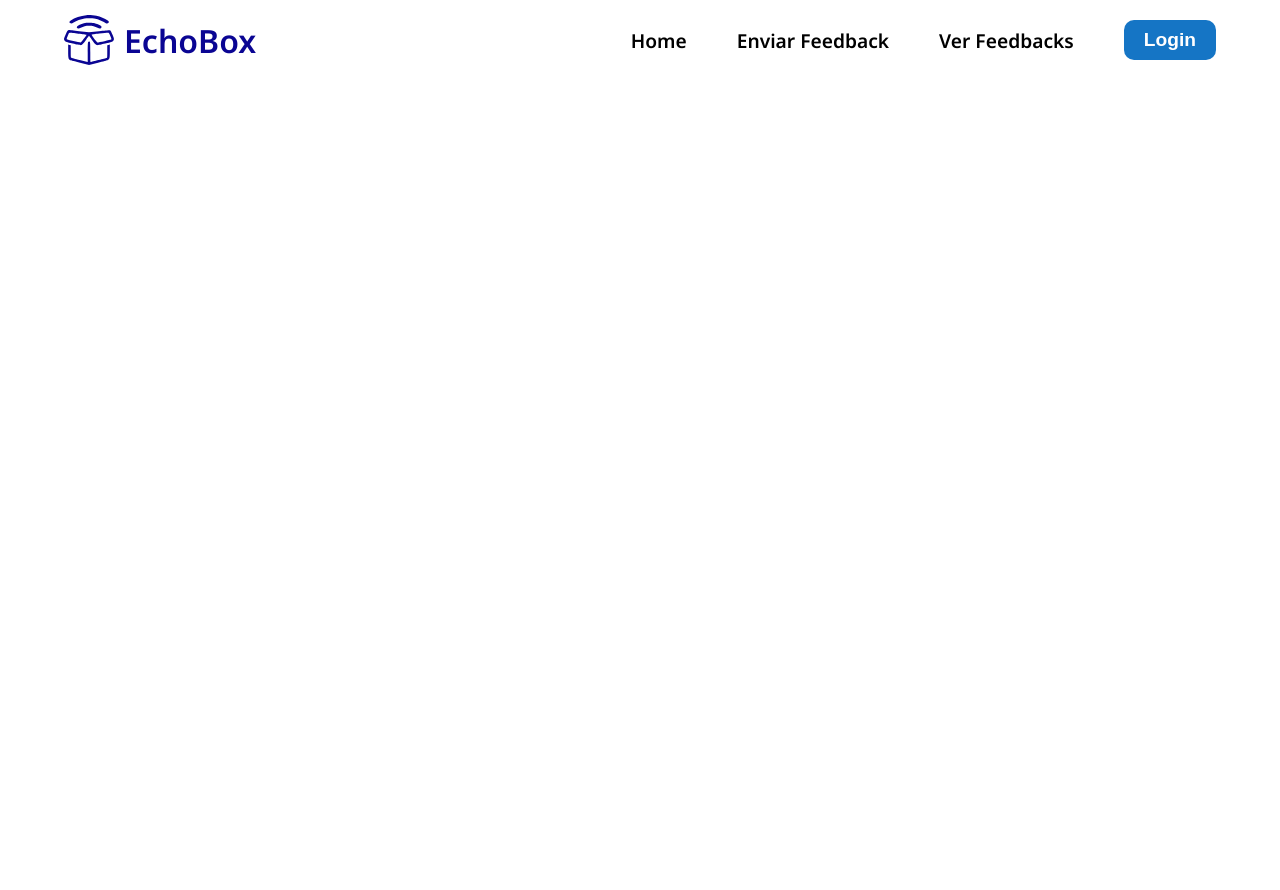
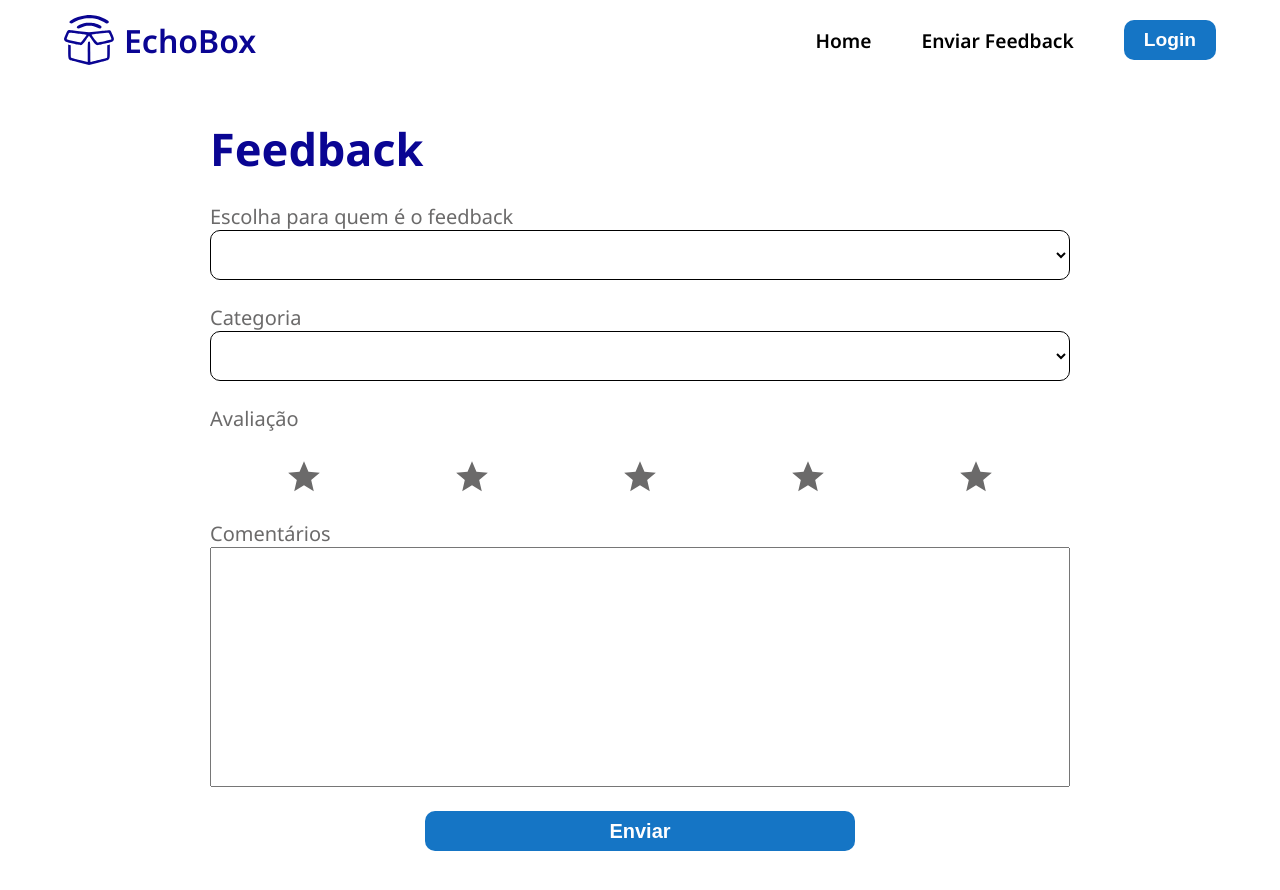
Before and after one commit to livrosembach/EchoBox, a React (Create React App) app in the folder framework/: page /send_feedback in a window 1280 px wide. Before the commit the page ends 800 px from the top, so only its background shows below. Built offline with nearby package versions, Linux system fonts and the light colour scheme.

Commit message:
add send feedback page and fix the css imports

```diff
--- a/framework/src/App.tsx
+++ b/framework/src/App.tsx
@@ -4,7 +4,8 @@ import Header from './components/Header';
 import LandingPage from './components/LandingPage';
 import Login from './components/Login';
 import Register from './components/Register';
-import Home from './components/Home'
+import Home from './components/Home';
+import SendFeedback from './components/SendFeedbacks';
 import './css/App.css';
 
 function App() {
@@ -17,6 +18,7 @@ function App() {
           <Route path="/login" element={<Login />} />
           <Route path="/register" element={<Register />} />
           <Route path="/home" element={<Home />} />
+          <Route path="/send_feedback" element={<SendFeedback />} />
         </Routes>
       </div>
     </Router>
--- a/framework/src/components/Header.tsx
+++ b/framework/src/components/Header.tsx
@@ -1,5 +1,6 @@
 import React from "react";
 import logo from '../assets/logo.svg';
+import '../css/Header.css';
 
 const Header: React.FC<{}> = ({}) => {
         return (
@@ -11,8 +12,7 @@ const Header: React.FC<{}> = ({}) => {
             <nav>
                 <ul>
                     <li><a href="/home">Home</a></li>
-                    <li><a href="#about">Enviar Feedback</a></li>
-                    <li><a href="#services">Ver Feedbacks</a></li>
+                    <li><a href="/send_feedback">Enviar Feedback</a></li>
                     <li><button className="login-button" onClick={() => { window.location.href = '/login'; }}>Login</button></li>
                 </ul>
             </nav>
--- a/framework/src/components/Home.tsx
+++ b/framework/src/components/Home.tsx
@@ -1,4 +1,5 @@
 import React from "react";
+import '../css/Home.css';
 
 const Home: React.FC<{}> = ({}) => {
 
--- a/framework/src/components/LandingPage.tsx
+++ b/framework/src/components/LandingPage.tsx
@@ -1,5 +1,6 @@
 import React from "react";
 import startPeople from "../assets/startPeople.png";
+import '../css/LandingPage.css';
 
 const LandingPage: React.FC<{}> = ({}) => {
     return (
--- a/framework/src/components/Login.tsx
+++ b/framework/src/components/Login.tsx
@@ -1,4 +1,5 @@
 import React from "react";
+import '../css/Login.css';
 
 const Login: React.FC<{}> = ({}) => {
     return (
--- a/framework/src/components/Register.tsx
+++ b/framework/src/components/Register.tsx
@@ -1,4 +1,5 @@
 import React from "react";
+import '../css/Login.css';
 
 const Register: React.FC<{}> = ({}) => {
     return (
--- /dev/null
+++ b/framework/src/components/SendFeedbacks.tsx
@@ -0,0 +1,49 @@
+import React from "react";
+import {ReactComponent as Star} from "../assets/star.svg"
+import '../css/SendFeedbacks.css';
+
+const SendFeedback: React.FC<{}> = ({}) => {
+
+    return (
+        <div className="send-container">
+            <div className="form-container">
+            <div className="title">Feedback</div>
+                <form action="">
+                    <div className="form-group-feedback">
+                        <label htmlFor="chose">Escolha para quem é o feedback</label>
+                        <select name="chose" id="chose">
+                            <option value="1"></option>
+                            <option value="2">fulano</option>
+                            <option value="3">ciclano</option>
+                        </select>
+                    </div>
+                    <div className="form-group-feedback">
+                        <label htmlFor="category">Categoria</label>
+                        <select name="category" id="category">
+                            <option value="1"></option>
+                            <option value="2">Entretenimento</option>
+                            <option value="3">Educação</option>
+                        </select>
+                    </div>
+                    <div className="form-group-feedback">
+                        <label htmlFor="stars-group">Avaliação</label>
+                        <div className="stars-group">
+                            <Star className="star" />
+                            <Star className="star" />
+                            <Star className="star" />
+                            <Star className="star" />
+                            <Star className="star" />
+                        </div>
+                    </div>
+                    <div className="form-group-feedback">
+                        <label htmlFor="comments">Comentários</label>
+                        <textarea name="comments" id="comments"></textarea>
+                    </div>
+                    <button className="btn-feedback">Enviar</button>
+                </form>
+            </div>
+        </div>
+    );
+};
+
+export default SendFeedback;
--- a/framework/src/css/App.css
+++ b/framework/src/css/App.css
@@ -1,8 +1,4 @@
 @import url('https://fonts.googleapis.com/css2?family=Noto+Sans:ital,wght@0,100..900;1,100..900&display=swap');
-@import url('Header.css');
-@import url('LandingPage.css');
-@import url('Login.css');
-@import url('Home.css');
 
 body{
     margin: 0;
--- /dev/null
+++ b/framework/src/css/SendFeedbacks.css
@@ -0,0 +1,71 @@
+
+.send-container {
+    display: flex;
+    align-items: center;
+    justify-content: center;
+    flex-direction: column;
+    margin-top: 3%;
+    margin-bottom: 3%;
+}
+
+.title{
+    align-self: flex-start;
+    color: #0A0593;
+    font-size: 45px;
+}
+
+.form-group-feedback {
+    width: 860px;
+    display: flex;
+    flex-direction: column;
+}
+
+.form-group-feedback label{
+    font-size: 20px;
+    color: #6B6A6A;
+}
+
+select {
+    height: 50px;
+    background-color: transparent;
+    border: 1px solid #000;
+    border-radius: 10px;
+    padding: 0 5px;
+}
+
+.stars-group{
+    padding: 0 10px;
+    display: flex;
+    align-items: center;
+    justify-content: space-around;
+    flex-direction: row-reverse;
+    margin-top: 3%;
+}
+
+.star {
+    color: #6B6A6A;
+    height: 38px;
+    width: 38px;
+    transition: all 0.5s ease-in-out;
+}
+
+.star:hover,
+.star:hover ~ .star {
+    color: #F0B341;
+    transform: scale(1.2);
+}
+
+textarea {
+    height: 240px;
+    width: 860px;
+    resize: none;
+    box-sizing: border-box;
+    padding: 5px;
+    font-family: 'Noto sans', serif;
+    font-size: 16px;
+}
+
+.btn-feedback {
+    width: 430px;
+    height: 40px;
+}
```
Also changed, not shown: framework/src/assets/star.svg (added).
